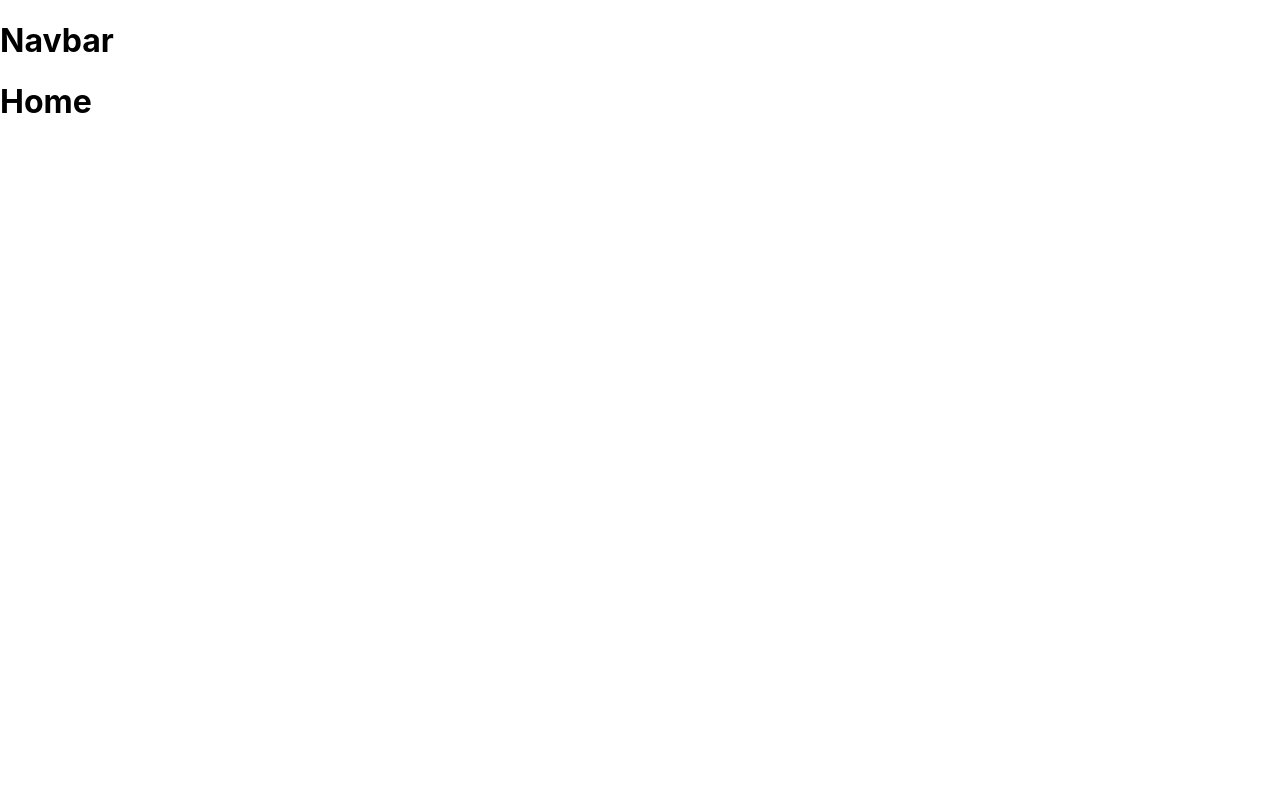
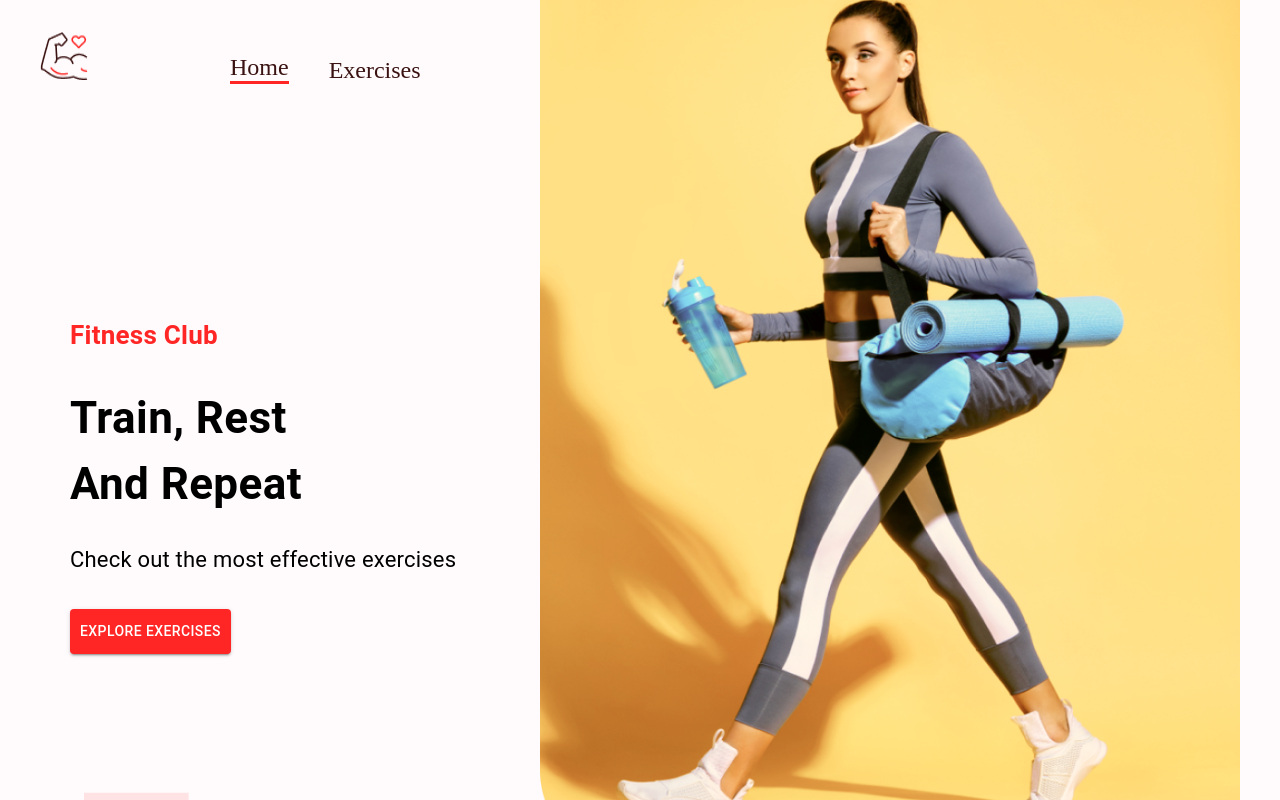
Before and after one commit to javaPhpMyAdmin/gym-app, a React (Create React App) app: page / in a window 1280 px wide. Shown: the top 800 px of the page. Built offline with nearby package versions, Linux system fonts and the light colour scheme.

Commit message:
working on herobanner component

```diff
--- a/src/App.js
+++ b/src/App.js
@@ -3,7 +3,7 @@ import { Route, Routes } from 'react-router-dom';
 import { Box } from '@mui/material';
 import { Navbar } from './components';
 import { ExerciseDetail, Home } from './pages';
-
+import './App.css'
 const App = () => {
   return (
     <Box width="401px" sx={{ width: { xl: '1488px' } }} m="auto">
--- /dev/null
+++ b/src/components/Exercises.js
@@ -0,0 +1,6 @@
+import { Box } from "@mui/material";
+import React from "react";
+
+export const Exercises = () => {
+  return <Box></Box>;
+};
--- /dev/null
+++ b/src/components/Footer.js
@@ -0,0 +1,6 @@
+import { Box } from "@mui/material";
+import React from "react";
+
+export const Footer = () => {
+  return <Box></Box>;
+};
--- /dev/null
+++ b/src/components/HeroBanner.js
@@ -0,0 +1,45 @@
+import { Box, Typography, Button } from "@mui/material";
+import HeroBannerImage from "../assets/images/banner.png";
+
+export const HeroBanner = () => {
+  return (
+    <Box
+      sx={{ mt: { lg: "212px", xs: "70px" }, ml: { sm: "50px" } }}
+      position="relative"
+      p="20px"
+    >
+      <Typography color="#FF2625" fontWeight="600" fontSize="26px">
+        Fitness Club
+      </Typography>
+      <Typography
+        sx={{ fontSize: { lg: "44px", xs: "40px" } }}
+        fontWeight={700}
+        mb="25px"
+        mt="30px"
+      >
+        Train, Rest <br /> And Repeat
+      </Typography>
+      <Typography lineHeight="35px" fontSize="22px" mb={4}>
+        Check out the most effective exercises
+      </Typography>
+      <Button
+        href="#exercises"
+        color="error"
+        variant="contained"
+        sx={{ backgroundColor: "#ff2625", padding: "10px" }}
+      >
+        Explore Exercises
+      </Button>
+      <Typography
+        fontSize="220px"
+        fontWeight={600}
+        color="#ff2625"
+        mt={7}
+        sx={{ opacity: 0.1, display: { lg: "block", xs: "none" } }}
+      >
+        Exercise
+      </Typography>
+      <img src={HeroBannerImage} alt="banner" className="hero-banner-img" />
+    </Box>
+  );
+};
--- a/src/components/NavBar.js
+++ b/src/components/NavBar.js
@@ -1,9 +1,46 @@
-import {Box} from "@mui/system";
+import { Box } from "@mui/system";
 import React from "react";
+import { Link } from "react-router-dom";
+import { Stack } from "@mui/material";
+import Logo from "../assets/images/Logo.png";
 
 export const Navbar = () => {
   return (
-    <Box>
-      <h1>Navbar</h1>
-    </Box>)
+    <Stack
+      direction="row"
+      justifyContent="space-around"
+      sx={{
+        gap: { sm: "122px", xs: "40px" },
+        mt: { sm: "32px", xs: "20px" },
+        justifyContent: "none",
+      }}
+      px="20px"
+    >
+      <Link to="/">
+        <img
+          src={Logo}
+          alt="logo"
+          style={{ width: "48px", height: "48px", margin: "0 20px" }}
+        />
+      </Link>
+      <Stack direction="row" gap="40px" fontSize="24px" alignItems="flex-end">
+        <Link
+          to="/"
+          style={{
+            textDecoration: "none",
+            color: "#3A1212",
+            borderBottom: "3px solid #FF2625",
+          }}
+        >
+          Home
+        </Link>
+        <a
+          href="#exercises"
+          style={{ textDecoration: "none", color: "#3A1212" }}
+        >
+          Exercises
+        </a>
+      </Stack>
+    </Stack>
+  );
 };
--- /dev/null
+++ b/src/components/SearchExercises.js
@@ -0,0 +1,6 @@
+import { Box } from "@mui/system";
+import React from "react";
+
+export const SearchExercises = () => {
+  return <Box></Box>;
+};
--- a/src/components/index.js
+++ b/src/components/index.js
@@ -1 +1,5 @@
 export * from './NavBar'
+export * from './SearchExercises'
+export * from './HeroBanner'
+export * from './Footer'
+export * from './Exercises'
--- a/src/pages/Home.js
+++ b/src/pages/Home.js
@@ -1,10 +1,13 @@
-import { Box } from "@mui/material";
-import React from "react";
+import React, {useState} from "react";
+import { Box } from "@mui/system";
+import {HeroBanner,SearchExercises,Exercises} from '../components'
 
 export const Home = () => {
   return (
     <Box>
-      <h1> Home</h1>
+      <HeroBanner />
+      <SearchExercises/>
+      <Exercises/>
     </Box>
-  );
+  )
 };
```
